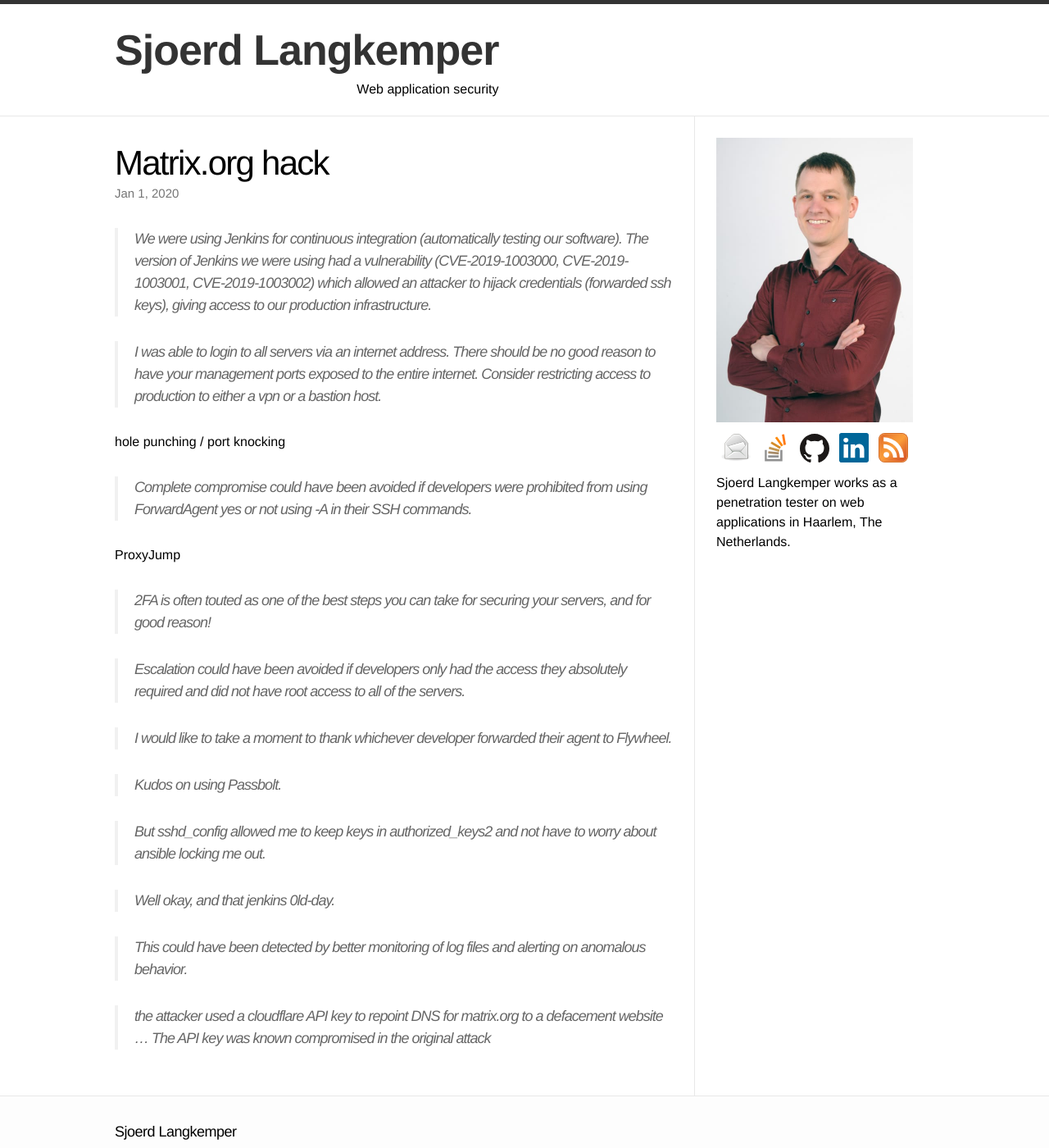
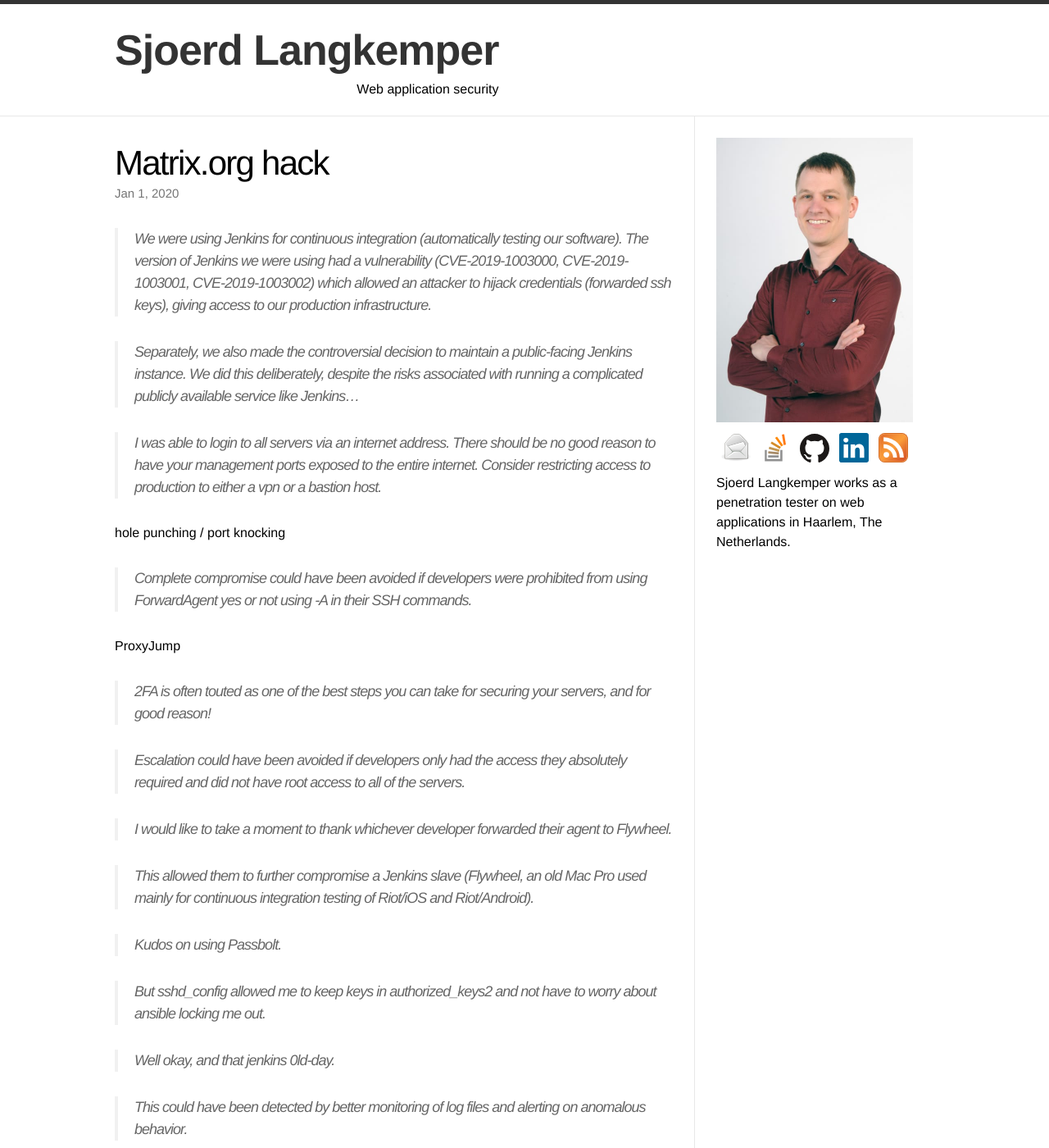
Before and after one commit to Sjord/Sjord.github.io, a Jekyll site: the page built from _posts/2019-05-19-matrix-org-hack.md, in a window 1280 px wide and 1400 px high. Shown: the whole window at 82% size. Built offline with Jekyll 4.4.1, drawn with Linux system fonts in a browser that asks for light colours; some of the changed text lies outside the part shown.

Commit message:
Add some more notes, links about matrix.org hack

```diff
--- a/_posts/2019-05-19-matrix-org-hack.md
+++ b/_posts/2019-05-19-matrix-org-hack.md
@@ -5,7 +5,11 @@
 date: 2020-01-01
 ---
 
+<!-- photo source: https://pixabay.com/photos/cube-digital-matrix-green-447989/, https://pixabay.com/illustrations/matrix-computer-hacker-code-2354492/ -->
+
 > We were using Jenkins for continuous integration (automatically testing our software). The version of Jenkins we were using had a vulnerability (CVE-2019-1003000, CVE-2019-1003001, CVE-2019-1003002) which allowed an attacker to hijack credentials (forwarded ssh keys), giving access to our production infrastructure.
+
+> Separately, we also made the controversial decision to maintain a public-facing Jenkins instance. We did this deliberately, despite the risks associated with running a complicated publicly available service like Jenkins...
 
 > I was able to login to all servers via an internet address. There should be no good reason to have your management ports exposed to the entire internet. Consider restricting access to production to either a vpn or a bastion host.
 
@@ -21,6 +25,7 @@
 
 > I would like to take a moment to thank whichever developer forwarded their agent to Flywheel.
 
+> This allowed them to further compromise a Jenkins slave (Flywheel, an old Mac Pro used mainly for continuous integration testing of Riot/iOS and Riot/Android).
 
 
 
@@ -36,3 +41,11 @@
 
 
 > the attacker used a cloudflare API key to repoint DNS for matrix.org to a defacement website ... The API key was known compromised in the original attack
+
+
+* [SSH Agent Hijacking](https://www.clockwork.com/news/2012/09/28/602/ssh_agent_hijacking/)
+* [SSH Agent Forwarding Vulnerability and Alternative](https://blog.wizardsoftheweb.pro/ssh-agent-forwarding-vulnerability-and-alternative/)
+* [The Problem with SSH Agent Forwarding](https://defn.io/2019/04/12/ssh-forwarding/)
+* [SSH Agent Forwarding considered harmful](https://heipei.io/2015/02/26/SSH-Agent-Forwarding-considered-harmful/)
+* [Post-mortem and remediations for Apr 11 security incident](https://matrix.org/blog/2019/05/08/post-mortem-and-remediations-for-apr-11-security-incident)
+* [Matrix.org hacked? #9435](https://github.com/vector-im/riot-web/issues/9435)
```
Also changed, not shown: images/matrix-480.jpg (added).
